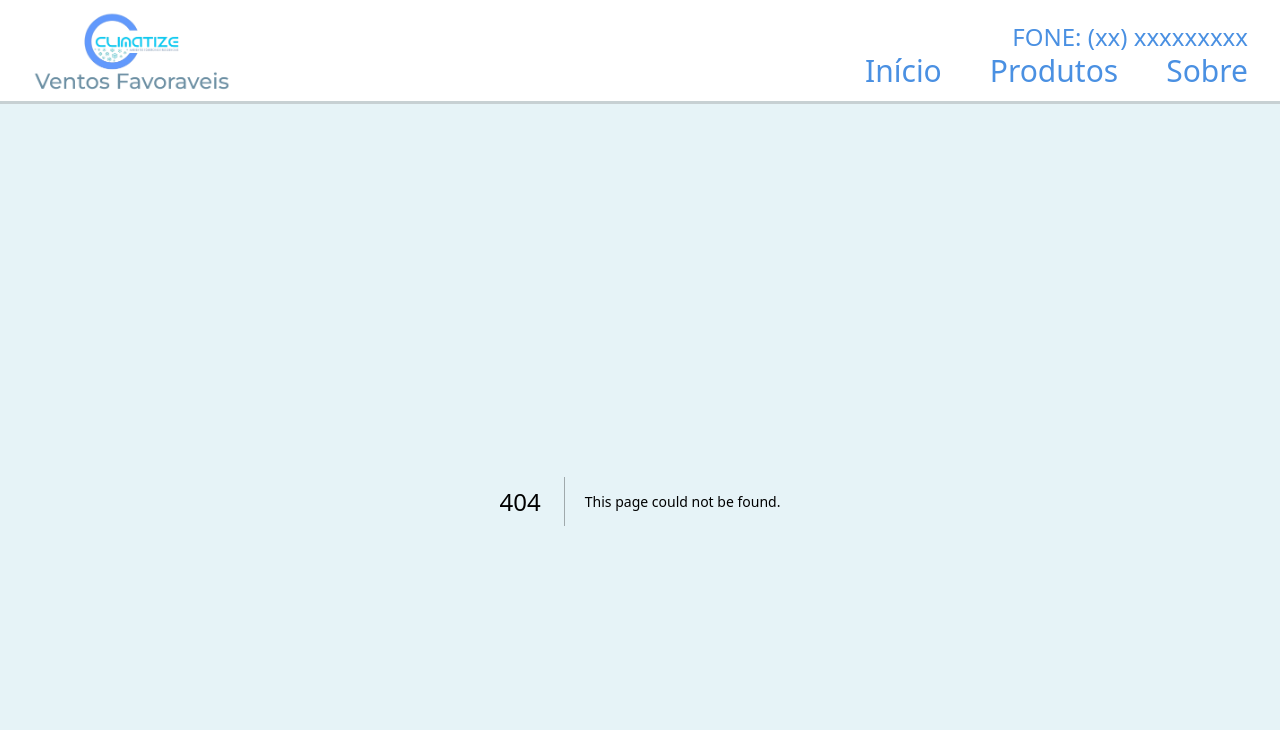
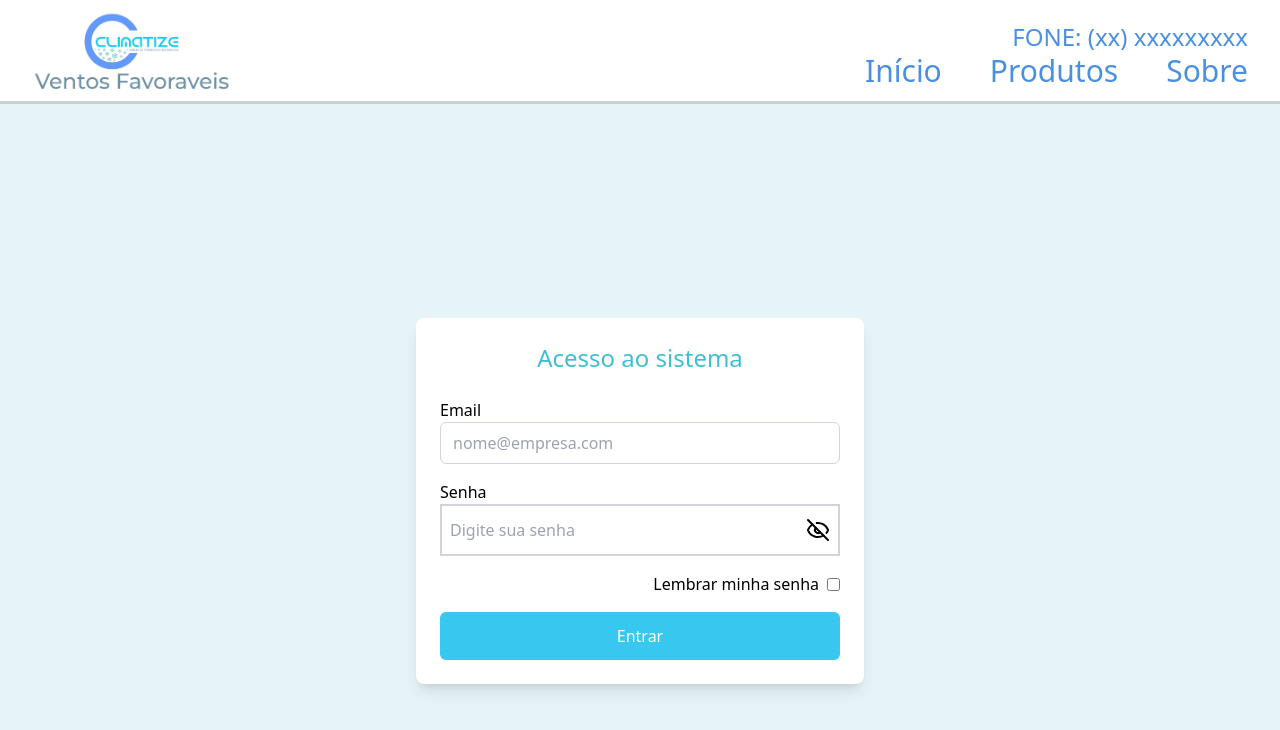
Before and after one commit to Zecamilplano/climatize, a Next.js app: page /entrar in a window 1280 px wide. Before the commit this address had no page. Shown: the top 730 px of the page. Built offline with nearby package versions, Linux system fonts and the light colour scheme.

Commit message:
feat(login): página de login | teste de geração de hash

```diff
--- /dev/null
+++ b/src/app/(pages)/entrar/page.tsx
@@ -0,0 +1,83 @@
+"use client"
+import { Eye, EyeOff } from "lucide-react";
+import { useEffect, useRef, useState } from "react";
+import bcrypt from "bcryptjs";
+
+export default function Login() {
+  const [showPassword, setShowPassword] = useState(false)
+  const [isFocused, setIsFocused] = useState(false)
+  const inputRef = useRef(null)
+
+  useEffect(() => {
+    async function generateHash() {
+      try {
+        const salt = bcrypt.genSaltSync(10)
+        const hash = bcrypt.hashSync("B4c0/\/", salt)
+
+        const cleanHash = hash.replace(/[^a-zA-Z0-9]/g, "")
+        console.log("hash gerado " + cleanHash)
+      } catch (error) {
+        console.log("Erro ao gerar o hash " + error)
+      }
+    }
+
+
+    generateHash()
+  }, [])
+
+  return (
+    <section className="bg-main min-h-screen flex flex-col justify-center items-center p-4 md:p-0">
+      <div className="bg-white px-6 py-6 font-inter w-full max-w-md rounded-lg shadow-lg flex flex-col justify-center">
+        <h2 className="text-title text-2xl text-center">Acesso ao sistema</h2>
+
+        <form
+          onSubmit={(e) => e.preventDefault()}
+          className="flex flex-col gap-4 mt-4 md:mt-6">
+          <div className="flex flex-col">
+            <label htmlFor="email" className="font-medium">Email</label>
+            <input
+              type="email"
+              name="email"
+              placeholder="nome@empresa.com"
+              className="border border-gray-300 px-3 py-2 rounded-md focus:outline-cyan-400"
+            />
+          </div>
+
+          <div className="flex flex-col">
+            <label htmlFor="password" className="font-medium">Senha</label>
+            <div className={`flex flex-row items-center border-2 border-gray-300 ${isFocused ? "border-cyan-400" : "border-gray-300"}`}>
+              <input
+                type={showPassword ? "text" : "password"}
+                ref={inputRef}
+                name="password"
+                placeholder="Digite sua senha"
+                onFocus={() => setIsFocused(true)}
+                onBlur={() => setIsFocused(false)}
+                className="w-full px-2 py-3 rounded-md outline-none  " />
+
+              <button
+                onClick={() => setShowPassword(prev => !prev)}
+                className="outline-none pr-2"
+              >
+                {showPassword ? <Eye /> : <EyeOff />}
+              </button>
+            </div>
+          </div>
+
+          <div className="flex justify-end items-center gap-2">
+            <label htmlFor="remiderPassword">Lembrar minha senha </label>
+            <input type="checkbox" name="remiderPassword" id="remiderPassword" />
+          </div>
+
+          <button
+            type="submit"
+            onSubmit={(e) => e.preventDefault()}
+            className="bg-button h-12 w-full text-white font-medium rounded-md hover:opacity-80 focus:opacity-50 transition-all"
+          >
+            Entrar
+          </button>
+        </form>
+      </div>
+    </section>
+  );
+}
```
